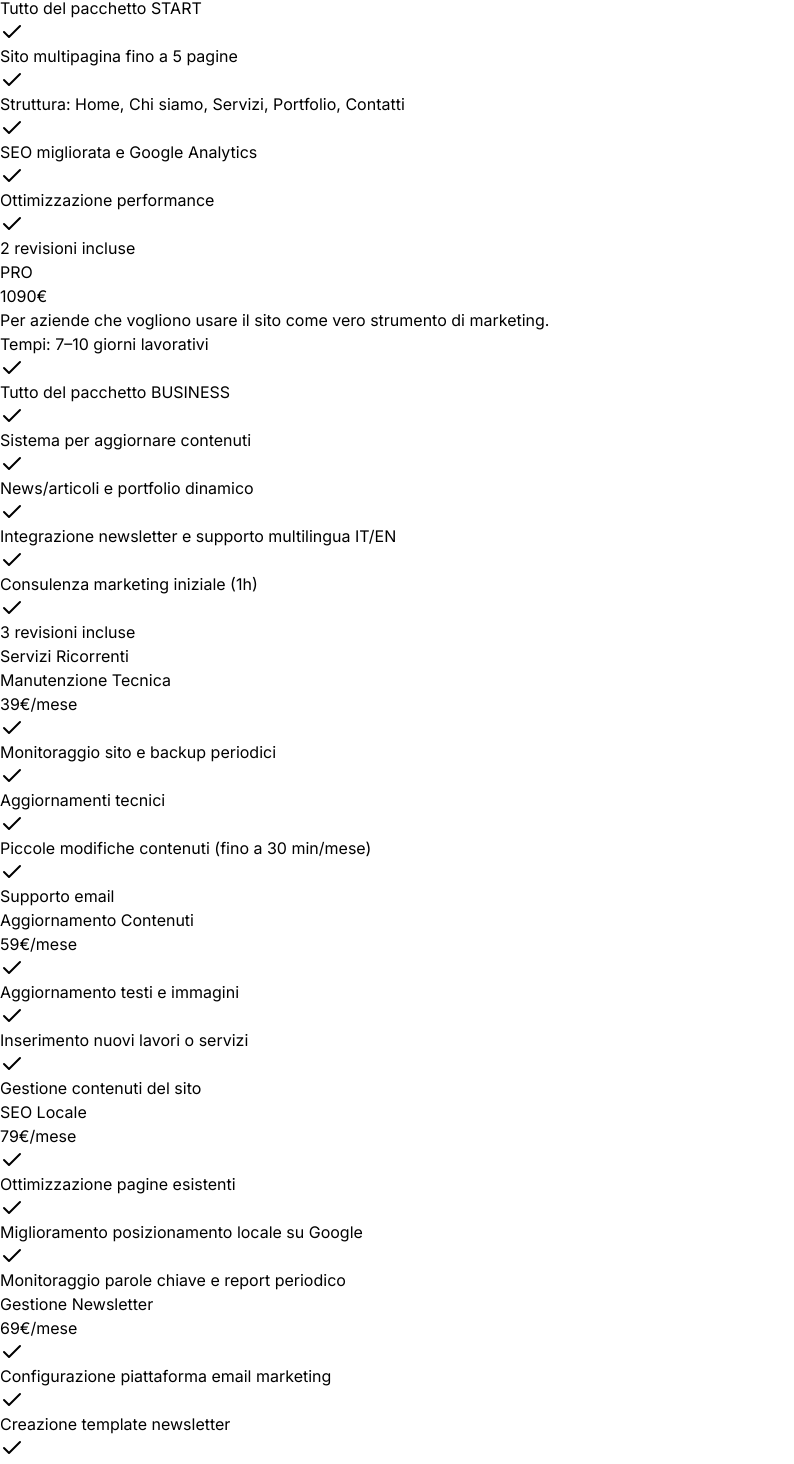
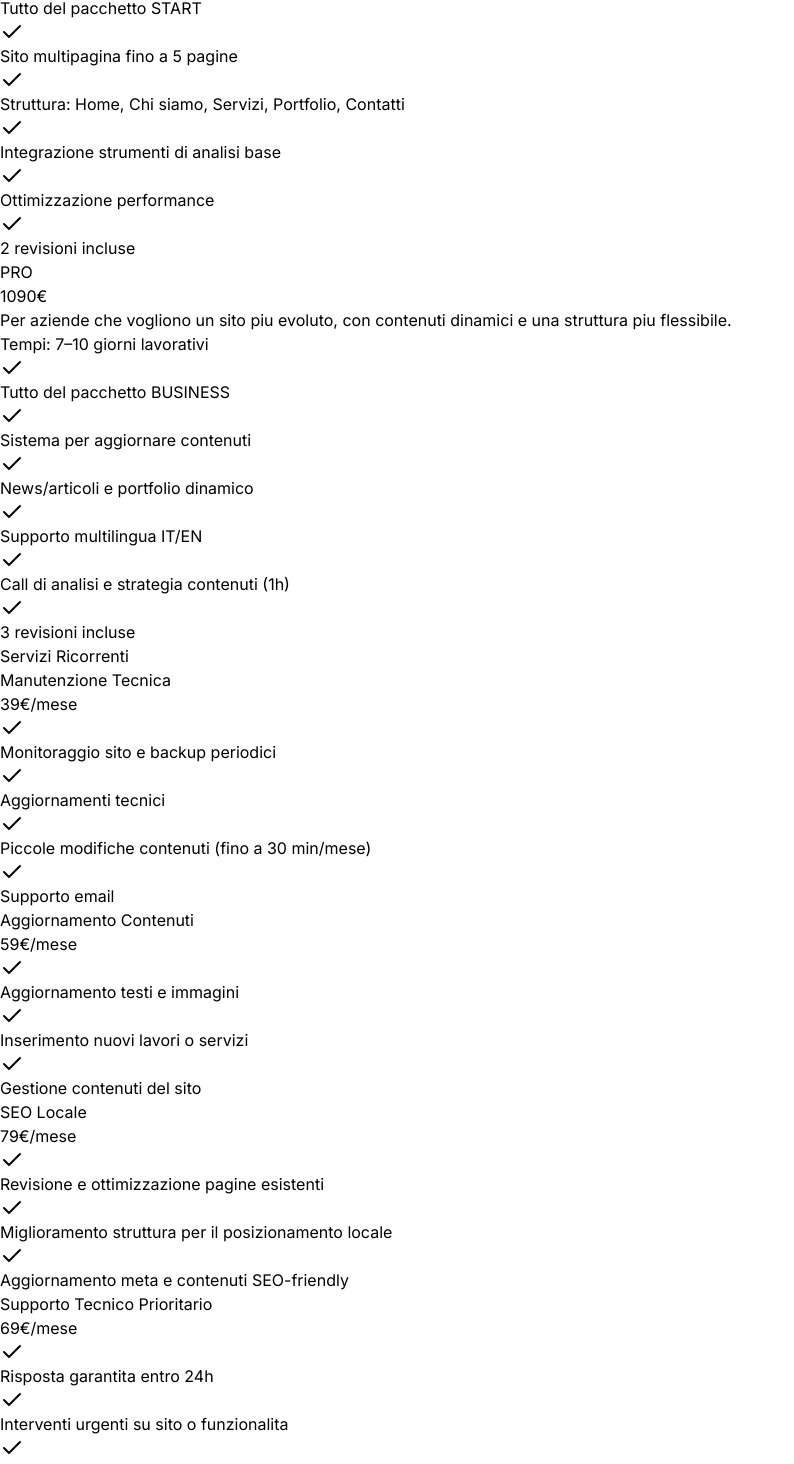
Before and after one commit to MattiaValerio/Portfolio, a Next.js app in the folder apps/web/: page /servizi in a window 1280 px wide. Shown: the part 730-2194 px from the top of the page, without its empty margins (0-794 px from the left). Built offline with nearby package versions, Linux system fonts and the light colour scheme.

Commit message:
changes in the services

```diff
--- a/apps/web/app/servizi/page.tsx
+++ b/apps/web/app/servizi/page.tsx
@@ -60,7 +60,7 @@
       "Sviluppo siti web",
       "Sviluppo applicativi web complessi",
       "Integrazioni API",
-      "Manutenzione e SEO",
+      "Manutenzione tecnica e SEO base",
     ],
   };
 
--- a/apps/web/components/services-page.tsx
+++ b/apps/web/components/services-page.tsx
@@ -11,8 +11,7 @@
   CardHeader,
   CardTitle,
 } from "@workspace/ui/components/card";
-import { Separator } from "@workspace/ui/components/separator";
-import { ArrowRight, Check, Mail } from "lucide-react";
+import { Check, Mail } from "lucide-react";
 
 const packages = [
   {
@@ -40,7 +39,7 @@
       "Tutto del pacchetto START",
       "Sito multipagina fino a 5 pagine",
       "Struttura: Home, Chi siamo, Servizi, Portfolio, Contatti",
-      "SEO migliorata e Google Analytics",
+      "Integrazione strumenti di analisi base",
       "Ottimizzazione performance",
       "2 revisioni incluse",
     ],
@@ -50,13 +49,13 @@
     price: "1090€",
     timeline: "7–10 giorni lavorativi",
     description:
-      "Per aziende che vogliono usare il sito come vero strumento di marketing.",
+      "Per aziende che vogliono un sito piu evoluto, con contenuti dinamici e una struttura piu flessibile.",
     features: [
       "Tutto del pacchetto BUSINESS",
       "Sistema per aggiornare contenuti",
       "News/articoli e portfolio dinamico",
-      "Integrazione newsletter e supporto multilingua IT/EN",
-      "Consulenza marketing iniziale (1h)",
+      "Supporto multilingua IT/EN",
+      "Call di analisi e strategia contenuti (1h)",
       "3 revisioni incluse",
     ],
   },
@@ -86,18 +85,18 @@
     name: "SEO Locale",
     price: "79€/mese",
     items: [
-      "Ottimizzazione pagine esistenti",
-      "Miglioramento posizionamento locale su Google",
-      "Monitoraggio parole chiave e report periodico",
+      "Revisione e ottimizzazione pagine esistenti",
+      "Miglioramento struttura per il posizionamento locale",
+      "Aggiornamento meta e contenuti SEO-friendly",
     ],
   },
   {
-    name: "Gestione Newsletter",
+    name: "Supporto Tecnico Prioritario",
     price: "69€/mese",
     items: [
-      "Configurazione piattaforma email marketing",
-      "Creazione template newsletter",
-      "Invio di una comunicazione mensile",
+      "Risposta garantita entro 24h",
+      "Interventi urgenti su sito o funzionalita",
+      "Piccole implementazioni tecniche",
     ],
   },
 ];
--- a/apps/web/components/services-preview.tsx
+++ b/apps/web/components/services-preview.tsx
@@ -27,7 +27,7 @@
   {
     name: "PRO",
     price: "1090€",
-    description: "Soluzione avanzata con contenuti dinamici e funzionalità orientate al marketing.",
+    description: "Soluzione avanzata con contenuti dinamici e funzionalità personalizzate.",
   },
 ];
 
```
